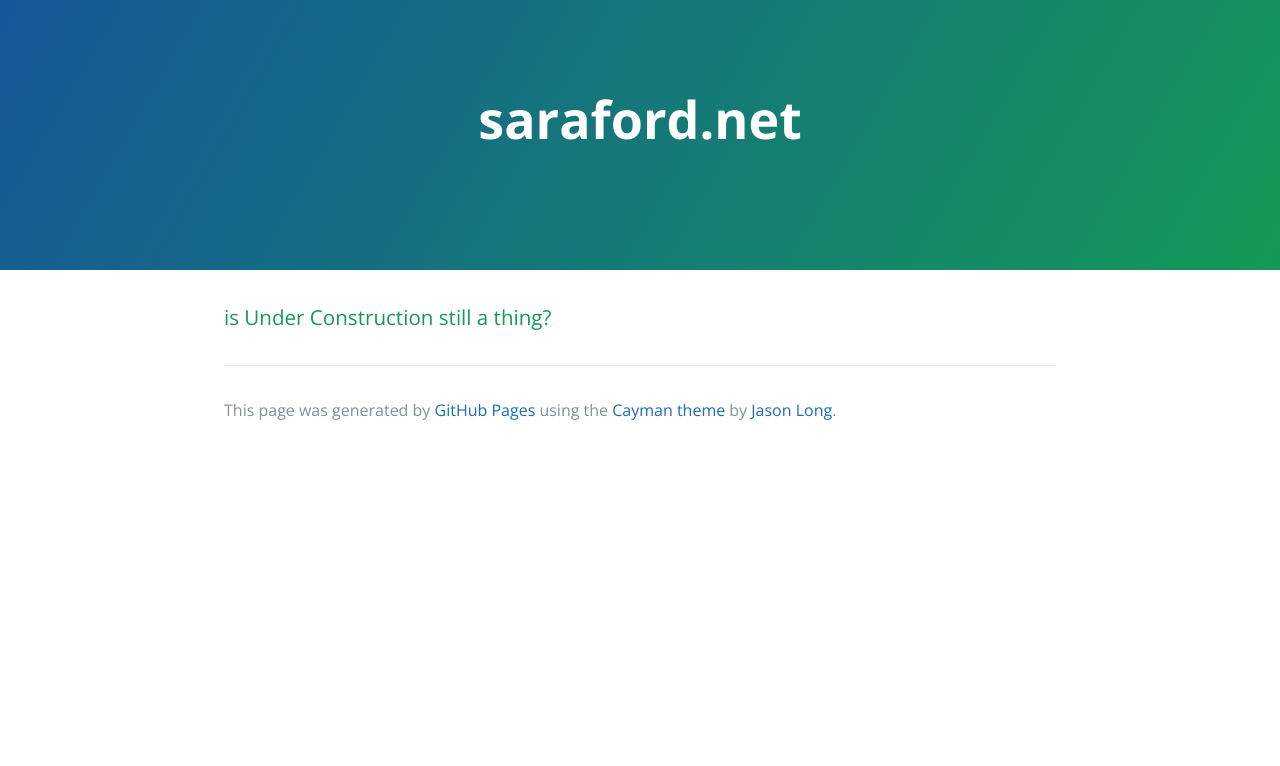
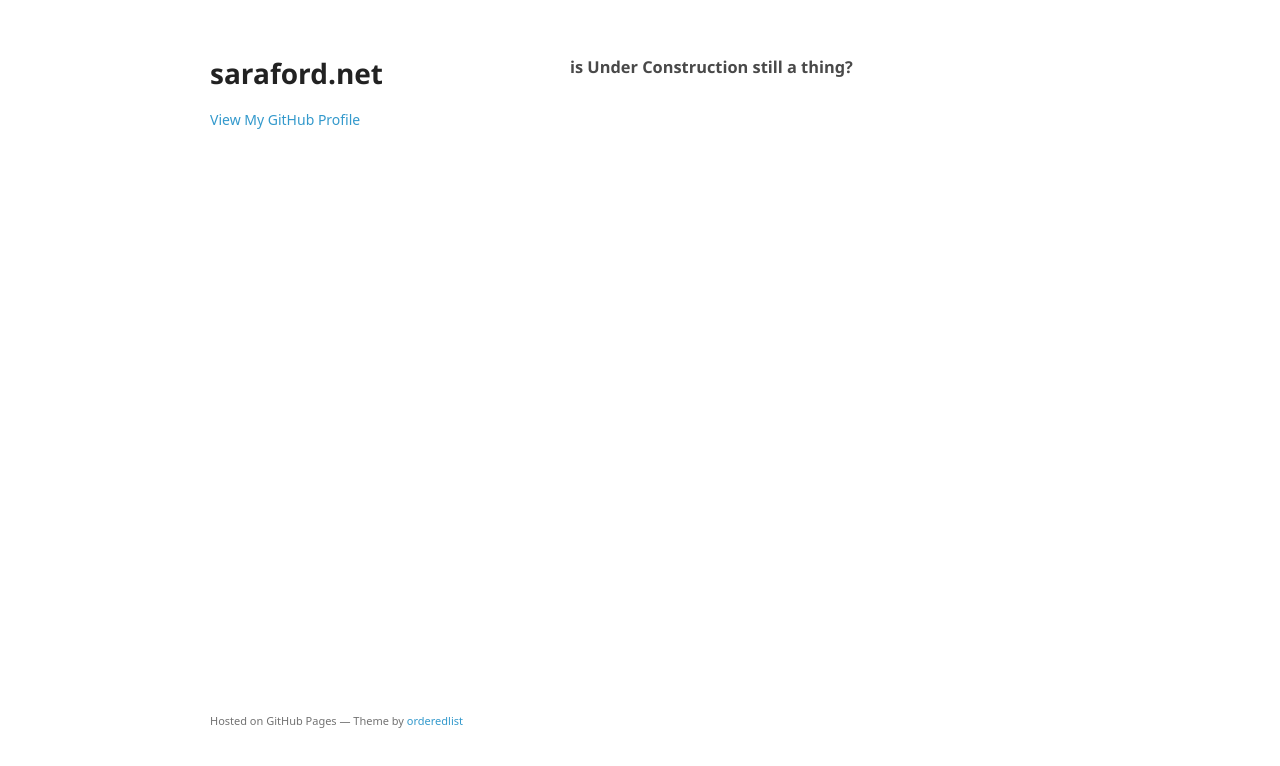
Before and after one commit to Pinkis/saraford.github.io, a plain HTML site: page index.html in a window 1280 px wide. Drawn offline with nearby package versions, Linux system fonts and the light colour scheme; a web font is replaced by a local one.

Commit message:
Replace master branch with page content via GitHub

```diff
--- a/index.html
+++ b/index.html
@@ -1,31 +1,36 @@
-<!DOCTYPE html>
-<html lang="en-us">
+<!doctype html>
+<html>
   <head>
-    <meta charset="UTF-8">
+    <meta charset="utf-8">
+    <meta http-equiv="X-UA-Compatible" content="chrome=1">
     <title>saraford.net by saraford</title>
-    <meta name="viewport" content="width=device-width, initial-scale=1">
-    <link rel="stylesheet" type="text/css" href="stylesheets/normalize.css" media="screen">
-    <link href='https://fonts.googleapis.com/css?family=Open+Sans:400,700' rel='stylesheet' type='text/css'>
-    <link rel="stylesheet" type="text/css" href="stylesheets/stylesheet.css" media="screen">
-    <link rel="stylesheet" type="text/css" href="stylesheets/github-light.css" media="screen">
+
+    <link rel="stylesheet" href="stylesheets/styles.css">
+    <link rel="stylesheet" href="stylesheets/github-light.css">
+    <meta name="viewport" content="width=device-width">
+    <!--[if lt IE 9]>
+    <script src="//html5shiv.googlecode.com/svn/trunk/html5.js"></script>
+    <![endif]-->
   </head>
   <body>
-    <section class="page-header">
-      <h1 class="project-name">saraford.net</h1>
-      <h2 class="project-tagline"></h2>
-    </section>
+    <div class="wrapper">
+      <header>
+        <h1>saraford.net</h1>
+        <p></p>
 
-    <section class="main-content">
-      <h3>
+
+        <p class="view"><a href="https://github.com/saraford">View My GitHub Profile</a></p>
+
+      </header>
+      <section>
+        <h3>
 <a id="is-under-construction-still-a-thing" class="anchor" href="#is-under-construction-still-a-thing" aria-hidden="true"><span aria-hidden="true" class="octicon octicon-link"></span></a>is Under Construction still a thing?</h3>
-
-      <footer class="site-footer">
-
-        <span class="site-footer-credits">This page was generated by <a href="https://pages.github.com">GitHub Pages</a> using the <a href="https://github.com/jasonlong/cayman-theme">Cayman theme</a> by <a href="https://twitter.com/jasonlong">Jason Long</a>.</span>
+      </section>
+      <footer>
+        <p><small>Hosted on GitHub Pages &mdash; Theme by <a href="https://github.com/orderedlist">orderedlist</a></small></p>
       </footer>
-
-    </section>
-
+    </div>
+    <script src="javascripts/scale.fix.js"></script>
 
   </body>
 </html>
```
